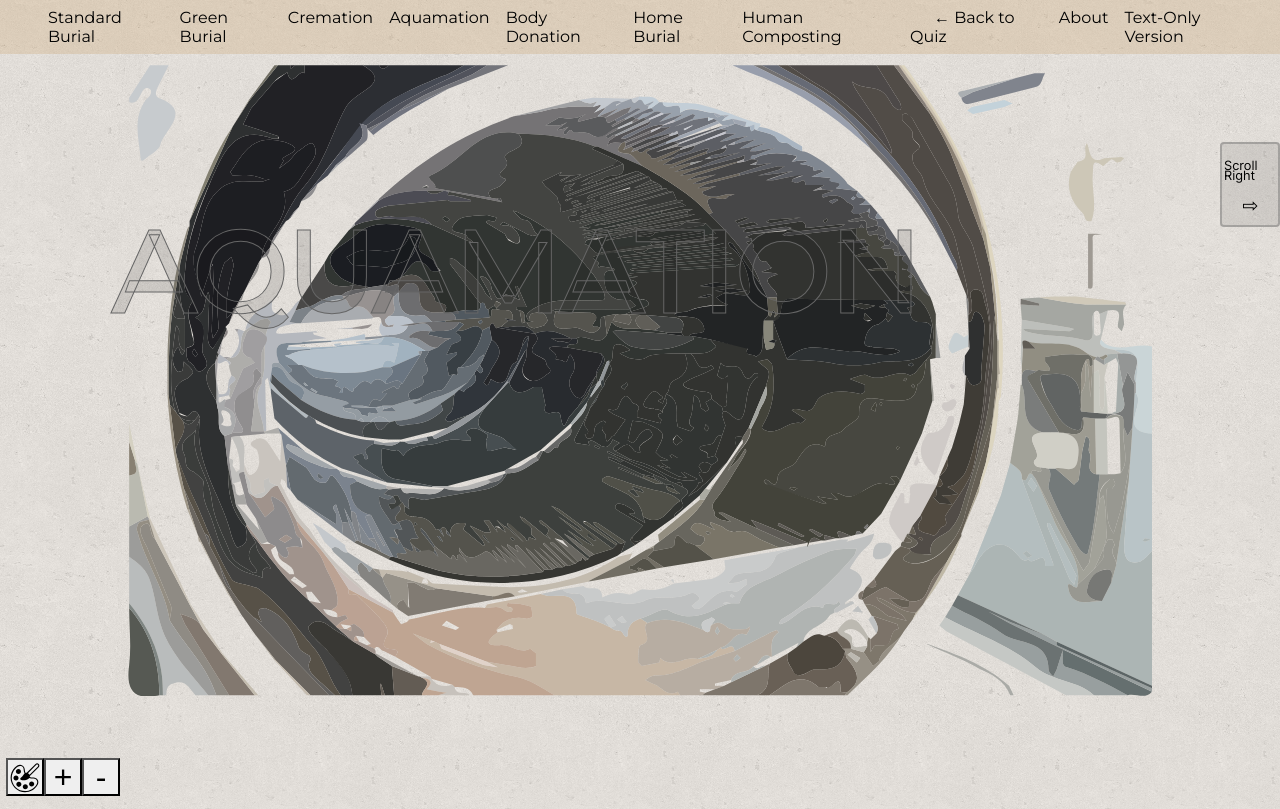
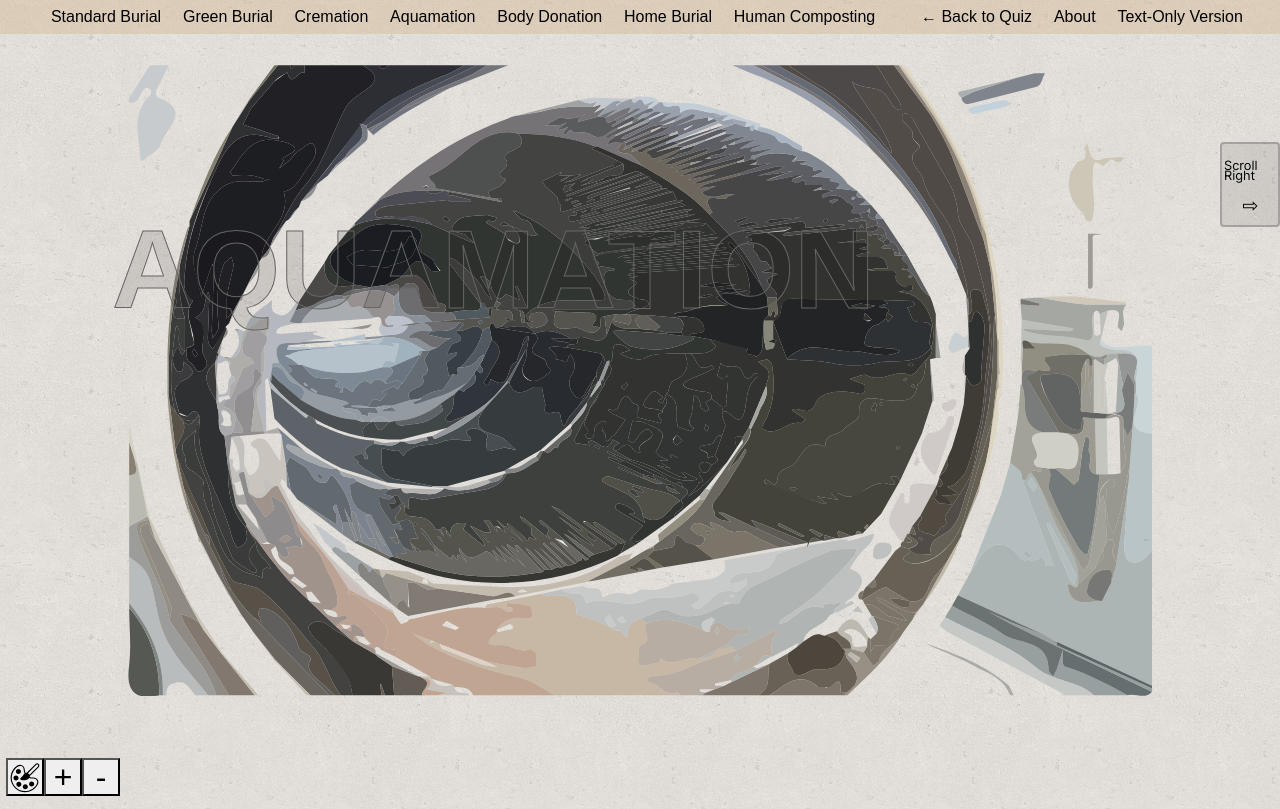
Before and after one commit to bwalsh5/mortal_agency, a plain HTML site: page alkaline/index.html in a window 1280 px wide. Shown: the top 809 px of the page. Drawn offline with Linux system fonts and the light colour scheme.

Commit message:
removed one font

```diff
--- a/alkaline/style.css
+++ b/alkaline/style.css
@@ -15,14 +15,6 @@
   font-weight: 400;
   src: url('../fonts/inter-v13-latin-regular.woff2') format('woff2'); /* Chrome 36+, Opera 23+, Firefox 39+, Safari 12+, iOS 10+ */
 }
-/* montserrat-regular - latin */
-@font-face {
-  font-display: swap; /* Check https://developer.mozilla.org/en-US/docs/Web/CSS/@font-face/font-display for other options. */
-  font-family: 'Montserrat';
-  font-style: normal;
-  font-weight: 400;
-  src: url('../fonts/montserrat-v26-latin-regular.woff2') format('woff2'); /* Chrome 36+, Opera 23+, Firefox 39+, Safari 12+, iOS 10+ */
-}
 
 
 
@@ -30,6 +22,8 @@ body, html {
 	margin: 0;
 height: 100%;
 overscroll-behavior-x: none;
+font-family: sans-serif;
+
 }
 html {
   overscroll-behavior: none;
@@ -153,7 +147,7 @@ body {
   /*    line-height: 10px;*/
   font-weight: 900;
   -webkit-text-stroke: 1px #666;
-  font-family: 'Montserrat', sans-serif;
+  /* font-family: 'Montserrat', sans-serif; */
   -webkit-text-fill-color: rgba(0,0,0,0.1);
 /*   letter-spacing: -0.185em; */
 
@@ -175,7 +169,7 @@ top: 1em;
 
 
 nav {
-  font-family: 'Montserrat', sans-serif;
+  /* font-family: 'Montserrat', sans-serif; */
   font-weight: 200;
   width: 100%;
   position: fixed;
--- a/body_donation/style.css
+++ b/body_donation/style.css
@@ -16,19 +16,13 @@
   font-weight: 400;
   src: url('../fonts/inter-v13-latin-regular.woff2') format('woff2'); /* Chrome 36+, Opera 23+, Firefox 39+, Safari 12+, iOS 10+ */
 }
-/* montserrat-regular - latin */
-@font-face {
-  font-display: swap; /* Check https://developer.mozilla.org/en-US/docs/Web/CSS/@font-face/font-display for other options. */
-  font-family: 'Montserrat';
-  font-style: normal;
-  font-weight: 400;
-  src: url('../fonts/montserrat-v26-latin-regular.woff2') format('woff2'); /* Chrome 36+, Opera 23+, Firefox 39+, Safari 12+, iOS 10+ */
-}
 
 body, html {
 	margin: 0;
 height: 100%;
 overscroll-behavior-x: none;
+font-family: sans-serif;
+
 }
 html {
   overscroll-behavior: none;
@@ -151,7 +145,7 @@ body {
   /*    line-height: 10px;*/
   font-weight: 900;
   -webkit-text-stroke: 1px #666;
-  font-family: 'Montserrat', sans-serif;
+  /* font-family: 'Montserrat', sans-serif; */
   -webkit-text-fill-color: rgba(0,0,0,0.1);
 /*   letter-spacing: -0.185em; */
 
@@ -173,7 +167,7 @@ top: 1em;
 
 
 nav {
-  font-family: 'Montserrat', sans-serif;
+  /* font-family: 'Montserrat', sans-serif; */
   font-weight: 200;
   width: 100%;
   position: fixed;
--- a/composting/style.css
+++ b/composting/style.css
@@ -16,20 +16,14 @@
   font-weight: 400;
   src: url('../fonts/inter-v13-latin-regular.woff2') format('woff2'); /* Chrome 36+, Opera 23+, Firefox 39+, Safari 12+, iOS 10+ */
 }
-/* montserrat-regular - latin */
-@font-face {
-  font-display: swap; /* Check https://developer.mozilla.org/en-US/docs/Web/CSS/@font-face/font-display for other options. */
-  font-family: 'Montserrat';
-  font-style: normal;
-  font-weight: 400;
-  src: url('../fonts/montserrat-v26-latin-regular.woff2') format('woff2'); /* Chrome 36+, Opera 23+, Firefox 39+, Safari 12+, iOS 10+ */
-}
 
 
 
 body, html {
 	margin: 0;
 height: 100%;
+font-family: sans-serif;
+
 overscroll-behavior-x: none;
 }
 html {
@@ -156,7 +150,7 @@ body {
   /*    line-height: 10px;*/
   font-weight: 900;
   -webkit-text-stroke: 1px #666;
-  font-family: 'Montserrat', sans-serif;
+  /* font-family: 'Montserrat', sans-serif; */
   -webkit-text-fill-color: rgba(0,0,0,0.1);
 /*   letter-spacing: -0.185em; */
 
@@ -187,7 +181,7 @@ top: 1em;
 
 
 nav {
-  font-family: 'Montserrat', sans-serif;
+  /* font-family: 'Montserrat', sans-serif; */
   font-weight: 200;
   width: 100%;
   position: fixed;
--- a/cremation/style.css
+++ b/cremation/style.css
@@ -16,14 +16,7 @@
   font-weight: 400;
   src: url('../fonts/inter-v13-latin-regular.woff2') format('woff2'); /* Chrome 36+, Opera 23+, Firefox 39+, Safari 12+, iOS 10+ */
 }
-/* montserrat-regular - latin */
-@font-face {
-  font-display: swap; /* Check https://developer.mozilla.org/en-US/docs/Web/CSS/@font-face/font-display for other options. */
-  font-family: 'Montserrat';
-  font-style: normal;
-  font-weight: 400;
-  src: url('../fonts/montserrat-v26-latin-regular.woff2') format('woff2'); /* Chrome 36+, Opera 23+, Firefox 39+, Safari 12+, iOS 10+ */
-}
+
 
 
 .spacer {
@@ -36,6 +29,8 @@ body, html {
 	margin: 0;
 height: 100%;
 overscroll-behavior-x: none;
+font-family: sans-serif;
+
 }
 html {
   overscroll-behavior: none;
--- a/css/about.css
+++ b/css/about.css
@@ -15,14 +15,6 @@
   font-style: normal;
   font-weight: 400;
   src: url('../fonts/inter-v13-latin-regular.woff2') format('woff2'); /* Chrome 36+, Opera 23+, Firefox 39+, Safari 12+, iOS 10+ */
-}
-/* montserrat-regular - latin */
-@font-face {
-  font-display: swap; /* Check https://developer.mozilla.org/en-US/docs/Web/CSS/@font-face/font-display for other options. */
-  font-family: 'Montserrat';
-  font-style: normal;
-  font-weight: 400;
-  src: url('../fonts/montserrat-v26-latin-regular.woff2') format('woff2'); /* Chrome 36+, Opera 23+, Firefox 39+, Safari 12+, iOS 10+ */
 }
 
   #acc {
@@ -70,8 +62,10 @@
   }
   body {
     margin: 0;
-    font-family: 'Montserrat', sans-serif;
+    /* font-family: 'Montserrat', sans-serif; */
     height: 100%;
+    font-family: sans-serif;
+
     background: url('../cork-wallet.png' );
     /*    position: fixed;*/
   }
@@ -87,7 +81,7 @@
   }
 /* NAV */
 nav {
-  font-family: 'Montserrat', sans-serif;
+  /* font-family: 'Montserrat', sans-serif; */
   font-weight: 200;
   width: 100%;
   position: fixed;
--- a/css/fullp.css
+++ b/css/fullp.css
@@ -15,14 +15,6 @@
   font-style: normal;
   font-weight: 400;
   src: url('../fonts/inter-v13-latin-regular.woff2') format('woff2'); /* Chrome 36+, Opera 23+, Firefox 39+, Safari 12+, iOS 10+ */
-}
-/* montserrat-regular - latin */
-@font-face {
-  font-display: swap; /* Check https://developer.mozilla.org/en-US/docs/Web/CSS/@font-face/font-display for other options. */
-  font-family: 'Montserrat';
-  font-style: normal;
-  font-weight: 400;
-  src: url('../fonts/montserrat-v26-latin-regular.woff2') format('woff2'); /* Chrome 36+, Opera 23+, Firefox 39+, Safari 12+, iOS 10+ */
 }
 
   /* MODAL */
@@ -109,9 +101,11 @@
   }
   body {
     margin: 0;
-    font-family: 'Montserrat', sans-serif;
+   /* font-family: 'Montserrat', sans-serif; */
     height: 100%;
     background: url('../cork-wallet.png' );
+    font-family: sans-serif;
+
     /*    position: fixed;*/
   }
   img, svg {
@@ -141,7 +135,7 @@
   }
 
   nav {
-    font-family: 'Montserrat', sans-serif;
+    /* font-family: 'Montserrat', sans-serif; */
     font-weight: 200;
     width: 100%;
     position: fixed;
--- a/css/style.css
+++ b/css/style.css
@@ -16,14 +16,7 @@
   font-weight: 400;
   src: url('../fonts/inter-v13-latin-regular.woff2') format('woff2'); /* Chrome 36+, Opera 23+, Firefox 39+, Safari 12+, iOS 10+ */
 }
-/* montserrat-regular - latin */
-@font-face {
-  font-display: swap; /* Check https://developer.mozilla.org/en-US/docs/Web/CSS/@font-face/font-display for other options. */
-  font-family: 'Montserrat';
-  font-style: normal;
-  font-weight: 400;
-  src: url('../fonts/montserrat-v26-latin-regular.woff2') format('woff2'); /* Chrome 36+, Opera 23+, Firefox 39+, Safari 12+, iOS 10+ */
-}
+
 
 #acc {
   position: fixed;
@@ -74,10 +67,11 @@ html {
 }
 body {
   margin: 0;
-  font-family: 'Montserrat', sans-serif;
+  /* font-family: 'Montserrat', sans-serif; */
   height: 100%;
   background: url('../cork-wallet.png' );
   /*    position: fixed;*/
+  font-family: sans-serif;
 }
 img, svg {
   max-width: 100%;
@@ -418,7 +412,7 @@ figure {
   hyphens: auto;
   font-weight: 900;
   -webkit-text-stroke: 1px #666;
-  font-family: 'Montserrat', sans-serif;
+  /* font-family: 'Montserrat', sans-serif; */
   -webkit-text-fill-color: rgba(0,0,0,0.1);
   letter-spacing: -0.045em;
   text-align: left;
@@ -585,7 +579,7 @@ ul {
 	grid-row-gap: 1vh;
 	background: rgba(69, 139, 74, 0.1);
     padding: 12px 0;
-	font-family: "Montserrat";
+	/* font-family: "Montserrat"; */
 text-align: center;
     margin: 0 auto;
     color: black;
@@ -595,7 +589,7 @@ text-align: center;
 
 	background: rgba(69, 139, 74, 0.1);
     padding: 20px 0;
-	font-family: "Montserrat";
+	/* font-family: "Montserrat"; */
 text-align: center;
     margin: 0 auto;
     color: black;
--- a/green/style.css
+++ b/green/style.css
@@ -16,15 +16,6 @@
   font-weight: 400;
   src: url('../fonts/inter-v13-latin-regular.woff2') format('woff2'); /* Chrome 36+, Opera 23+, Firefox 39+, Safari 12+, iOS 10+ */
 }
-/* montserrat-regular - latin */
-@font-face {
-  font-display: swap; /* Check https://developer.mozilla.org/en-US/docs/Web/CSS/@font-face/font-display for other options. */
-  font-family: 'Montserrat';
-  font-style: normal;
-  font-weight: 400;
-  src: url('../fonts/montserrat-v26-latin-regular.woff2') format('woff2'); /* Chrome 36+, Opera 23+, Firefox 39+, Safari 12+, iOS 10+ */
-}
-
 
 html {
   height: 100%;
@@ -133,7 +124,7 @@ padding-top: 40px;
   /*    line-height: 10px;*/
   font-weight: 900;
   -webkit-text-stroke: 1px #666;
-  font-family: 'Montserrat', sans-serif;
+  /* font-family: 'Montserrat', sans-serif; */
   -webkit-text-fill-color: rgba(0,0,0,0.1);
 /*   letter-spacing: -0.185em; */
 
@@ -178,7 +169,7 @@ position:absolute;
 
 
 nav {
-  font-family: 'Montserrat', sans-serif;
+  /* font-family: 'Montserrat', sans-serif; */
   font-weight: 200;
   width: 100%;
   position: fixed;
--- a/home_burial/style.css
+++ b/home_burial/style.css
@@ -15,14 +15,6 @@
   font-style: normal;
   font-weight: 400;
   src: url('../fonts/inter-v13-latin-regular.woff2') format('woff2'); /* Chrome 36+, Opera 23+, Firefox 39+, Safari 12+, iOS 10+ */
-}
-/* montserrat-regular - latin */
-@font-face {
-  font-display: swap; /* Check https://developer.mozilla.org/en-US/docs/Web/CSS/@font-face/font-display for other options. */
-  font-family: 'Montserrat';
-  font-style: normal;
-  font-weight: 400;
-  src: url('../fonts/montserrat-v26-latin-regular.woff2') format('woff2'); /* Chrome 36+, Opera 23+, Firefox 39+, Safari 12+, iOS 10+ */
 }
 
 
@@ -119,7 +111,7 @@ position:relative;
 /* END MODAL */
 
 nav {
-  font-family: 'Montserrat', sans-serif;
+  /* font-family: 'Montserrat', sans-serif; */
   font-weight: 200;
   width: 100%;
   position: fixed;
@@ -329,7 +321,7 @@ box-sizing: border-box;
 /*    line-height: 10px;*/
 font-weight: 900;
 -webkit-text-stroke: 1px #666;
-font-family: 'Montserrat', sans-serif;
+/* font-family: 'Montserrat', sans-serif; */
 -webkit-text-fill-color: rgba(0,0,0,0.1);
 /*   letter-spacing: -0.185em; */
 
--- a/traditional/style.css
+++ b/traditional/style.css
@@ -14,14 +14,7 @@
   font-weight: 400;
   src: url('../fonts/inter-v13-latin-regular.woff2') format('woff2'); /* Chrome 36+, Opera 23+, Firefox 39+, Safari 12+, iOS 10+ */
 }
-/* montserrat-regular - latin */
-@font-face {
-  font-display: swap; /* Check https://developer.mozilla.org/en-US/docs/Web/CSS/@font-face/font-display for other options. */
-  font-family: 'Montserrat';
-  font-style: normal;
-  font-weight: 400;
-  src: url('../fonts/montserrat-v26-latin-regular.woff2') format('woff2'); /* Chrome 36+, Opera 23+, Firefox 39+, Safari 12+, iOS 10+ */
-}
+
 
   /* MODAL */
   /* The Modal (background) */
@@ -136,7 +129,7 @@ position:absolute;
   padding: 0 48px;
   font-weight: 900;
   -webkit-text-stroke: 1px #666;
-  font-family: 'Montserrat', sans-serif;
+  /* font-family: 'Montserrat', sans-serif; */
   -webkit-text-fill-color: rgba(0,0,0,0.1);
   letter-spacing: -0.045em;
   letter-spacing: -160px;
@@ -200,7 +193,7 @@ position:absolute;
 
 
 nav {
-  font-family: 'Montserrat', sans-serif;
+  /* font-family: 'Montserrat', sans-serif; */
   font-weight: 200;
   width: 100%;
   position: fixed;
@@ -401,7 +394,7 @@ box-sizing: border-box;
 /*    line-height: 10px;*/
 font-weight: 900;
 -webkit-text-stroke: 1px #666;
-font-family: 'Montserrat', sans-serif;
+/* font-family: 'Montserrat', sans-serif; */
 -webkit-text-fill-color: rgba(0,0,0,0.1);
 /*   letter-spacing: -0.185em; */
 
```
